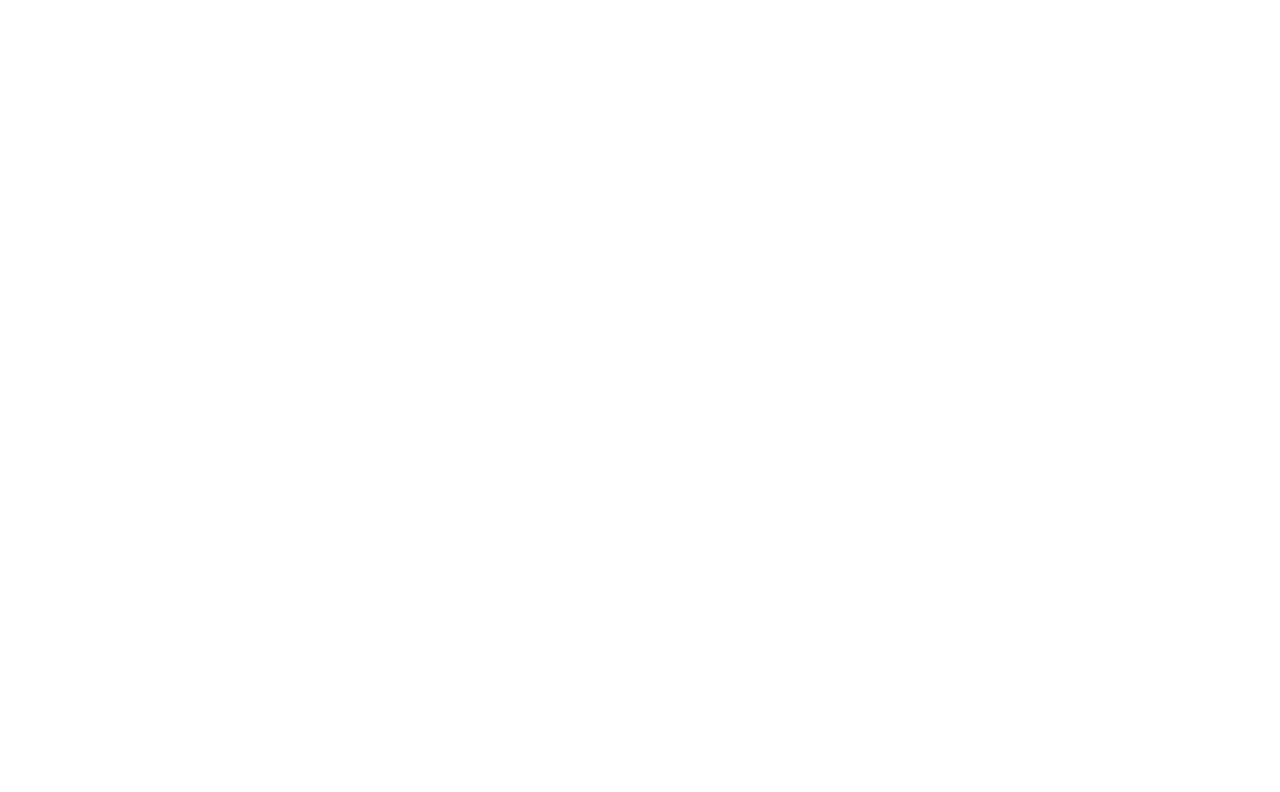
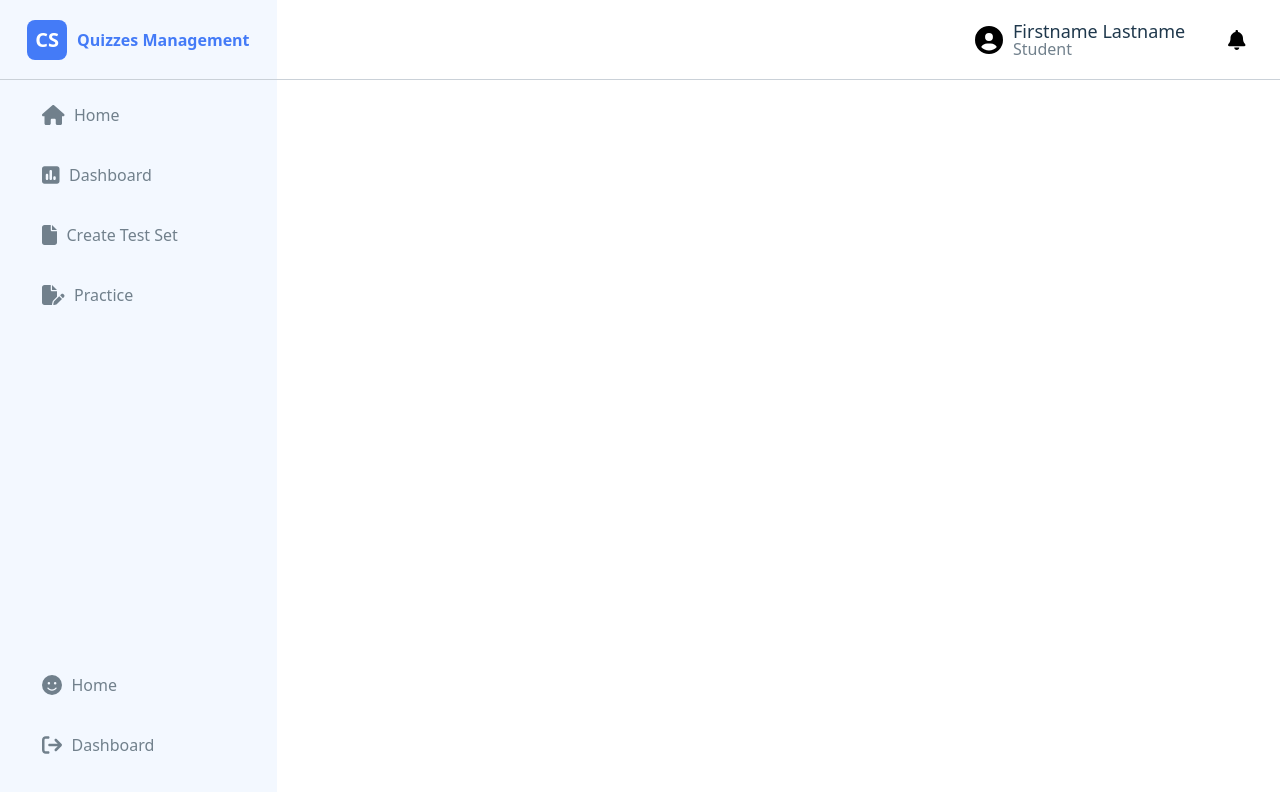
Before and after one commit to Putthakun/QuizzesManagementReact, a React (Vite) app in the folder QuizzesManagementFrontend/: page /home_teacher in a window 1280 px wide. Before the commit this address had no page. Shown: the top 792 px of the page. Built offline with nearby package versions, Linux system fonts and the light colour scheme.

Commit message:
add Link url Home teacher page

```diff
--- a/QuizzesManagementFrontend/src/App.jsx
+++ b/QuizzesManagementFrontend/src/App.jsx
@@ -3,6 +3,7 @@
 import Login  from './pages/common/login';
 import Home_student from './pages/student/home_student';
 import Subject_student from './pages/student/Subject_student';
+import Home_teacher from './pages/teacher/Home_teacher';
 
 function App() {
 
@@ -13,6 +14,7 @@
         <Route path="/login" element={<Login />} />
         <Route path="/home_student" element={<Home_student />} />
         <Route path="/subject_student" element={<Subject_student />} />
+        <Route path="/home_teacher" element={<Home_teacher />} />
       </Routes>
     </Router>
   );
--- a/QuizzesManagementFrontend/src/pages/teacher/Home_teacher.jsx
+++ b/QuizzesManagementFrontend/src/pages/teacher/Home_teacher.jsx
@@ -1,7 +1,22 @@
+import Navbar from "../student/navbar";
+import '../../styles/student/home.css';
+import Navbar_top from "../student/Navbar_top";
+
 function Home_teacher() {
     return (
         <div>
+            <div className="main_home">
+            <Navbar/>
+            <div className="main_home_right">
+                <div className="main_home_right_top">
+                    <Navbar_top/>
+                </div>
 
+                <div className="main_home_right_main">
+
+                </div>
+            </div>
+        </div>
         </div>
     )
 }
--- a/QuizzesManagementFrontend/src/styles/student/home.css
+++ b/QuizzesManagementFrontend/src/styles/student/home.css
@@ -18,7 +18,7 @@
 }
 .main_home_right_main{
     height: 100%;
-    background-color:burlywood;
+    /* background-color:burlywood; */
 }
 .main_home_right_top{
     width: 100%;
```
